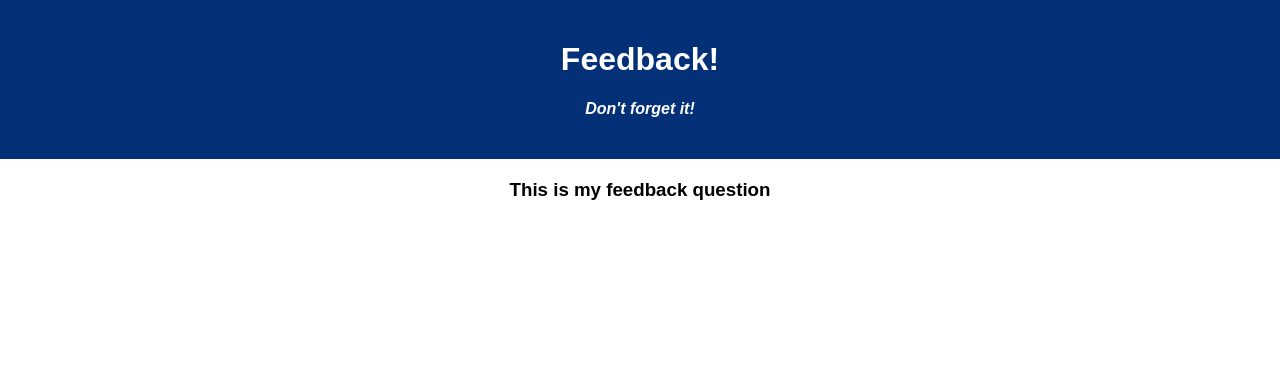
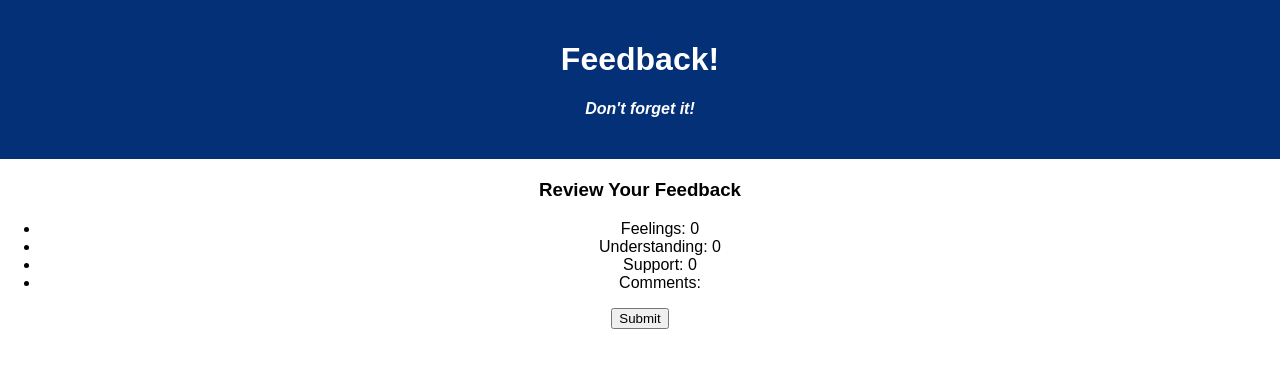
Before and after one commit to CrystalRedmon/weekend-redux-feedback-loop, a React (Create React App) app: page /#/feedback/review in a window 1280 px wide. Shown: the top 368 px of the page. Built offline with nearby package versions, Linux system fonts and the light colour scheme.

Commit message:
complete review component

```diff
--- a/src/components/App/App.jsx
+++ b/src/components/App/App.jsx
@@ -4,7 +4,8 @@ import './App.css';
 import { useEffect } from 'react';
 import { useDispatch, useSelector } from 'react-redux';
 import { HashRouter as Router, Route, Link } from 'react-router-dom'
-import Feedback from '../Feedback/Feedback';
+import Feeling from '../Feeling/Feeling';
+import Review from '../Review/Review';
 
 
 
@@ -33,9 +34,11 @@ function App() {
           <h4>Don't forget it!</h4>
         </header>
 
-        <Route>
-          {/* path='/feedback/:id' */}
-          <Feedback />
+        <Route path='/feedback' exact>
+          <Feeling />
+        </Route>
+        <Route path='/feedback/review' exact>
+          <Review  />
         </Route>
 
       </div>
--- a/src/components/Feedback/Feedback.jsx
+++ /dev/null
@@ -1,28 +0,0 @@
-import {useDispatch} from 'react-redux';
-import {useState, useHistory} from 'react';
-
-
-function Feedback(){
-
-    /// will send each response to redux store as we go along each feedback question
-    const dispatch = useDispatch();
-
-    ///
-    const [feedback, setFeedback] = useState(0);
-
-
-
-
-
-
-
-     return(<>
-
-    <h3>This is my feedback question</h3>
-
-
-    </>)
-
-}
-
-export default Feedback;
--- /dev/null
+++ b/src/components/Feeling/Feeling.jsx
@@ -0,0 +1,52 @@
+import { useDispatch } from 'react-redux';
+import { useState } from 'react';
+import {useHistory} from 'react-router-dom'
+
+
+function Feedback() {
+
+    /// will send each response to redux store as we go along each feedback question
+    const dispatch = useDispatch();
+    /// will navigate to next page
+    const history = useHistory();
+
+    ///
+    const [feedback, setFeedback] = useState(0);
+
+
+    const handleSubmit=(evt)=>{
+        evt.preventDefault();
+
+        console.log('Over here handling submits');
+        console.log(feedback)
+        dispatch({
+            type: "FEELING",
+            payload: feedback
+        });
+
+        history.push('/feedback/review');
+
+    };
+
+
+
+
+    return (<>
+
+        <h3>How Are You Feeling Today</h3>
+
+        <form onSubmit={handleSubmit}>
+            <label htmlFor="feedback">Feeling?</label>
+            <input
+                onChange={(event) => setFeedback(event.target.value)}
+                type="number"
+                name="feedback"
+                required
+            />
+            <button type="submit">Next</button>
+        </form>
+    </>)
+
+}
+
+export default Feedback;
--- /dev/null
+++ b/src/components/Review/Review.jsx
@@ -0,0 +1,50 @@
+import axios from 'axios';
+import { useSelector, useDispatch } from 'react-redux';
+import { useHistory } from 'react-router-dom';
+
+
+function Review() {
+
+    const history = useHistory();
+    const dispatch = useDispatch();
+    const feedback = useSelector(store => store.feedback);
+
+
+
+
+    const handleSubmit = () => {
+
+        axios({
+            method: 'POST',
+            url: '/feedback',
+            data: feedback
+        })
+            .then(response => {
+                console.log(response);
+
+
+            })
+            .catch(error => {
+                console.log('POST feedback failed: ', error)
+            })
+        history.push('/success')
+    }
+
+
+
+
+    return (<>
+
+        <h3>Review Your Feedback</h3>
+        <ul>
+            <li>Feelings: {feedback.feeling}</li>
+            <li>Understanding: {feedback.understanding}</li>
+            <li>Support: {feedback.support}</li>
+            <li>Comments: {feedback.comments}</li>
+        </ul>
+
+        <button onClick={handleSubmit} >Submit</button>
+    </>)
+};
+
+export default Review;
--- a/src/index.js
+++ b/src/index.js
@@ -8,9 +8,10 @@ import { createStore, combineReducers, applyMiddleware} from 'redux';
 import logger from 'redux-logger';
 
 
-const feedback = (state = {}, action) => {
+const feedback = (state = {feeling: 0, understanding: 0, support: 0, comments: ''}, action) => {
     switch (action.type) {
         case 'FEELING':
+            console.log(state)
             return {
                 ...state,
                 feeling: action.payload
```
